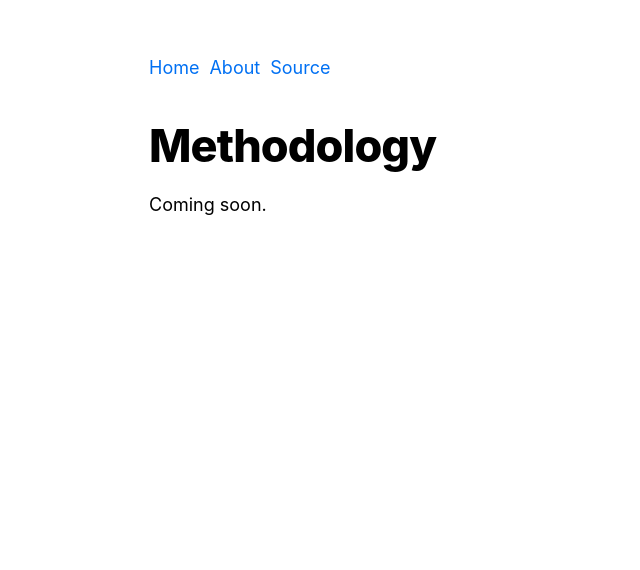
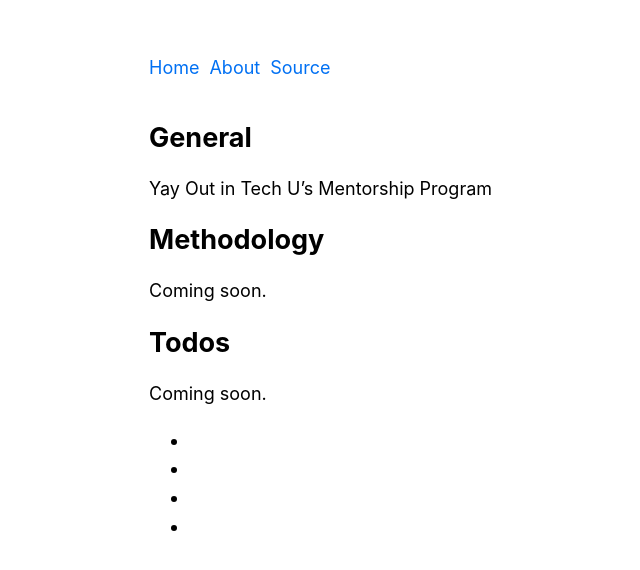
Before and after one commit to SamanthaLLee/LGBTQ-policy-map, a Next.js app: page /about in a window 1280 px wide. Shown: the top 570 px of the page, without its empty margins (59-699 px from the left). Built offline with nearby package versions, Linux system fonts and the light colour scheme.

Commit message:
Small changes

```diff
--- a/pages/about.tsx
+++ b/pages/about.tsx
@@ -25,13 +25,31 @@ export default function About({
           <title>About</title>
         </Head>
 
-        <h1 className={utilStyles.heading2Xl}>Methodology</h1>
+        <h1 className={utilStyles.headingLg}>General</h1>
+        <section>
+          <p>
+            Yay Out in Tech U’s Mentorship Program
+          </p>
+        </section>
 
-
+        <h1 className={utilStyles.headingLg}>Methodology</h1>
         <section>
           <p>
             Coming soon.
           </p>
+        </section>
+
+        <h1 className={utilStyles.headingLg}>Todos</h1>
+        <section>
+          <p>
+            Coming soon.
+          </p>
+          <ul>
+            <li></li>
+            <li></li>
+            <li></li>
+            <li></li>
+          </ul>
         </section>
       </Layout>
     )
--- a/pages/index.tsx
+++ b/pages/index.tsx
@@ -38,7 +38,7 @@ export default function Home({ allStateIds, natData, numBills }){
       </section>
 
       <section className={utilStyles.headingMd}>
-        <p></p>National Bills
+        <p>National Bills</p>
         <PartyTabs
           billsData={natData}
           stateName='the US'
```
